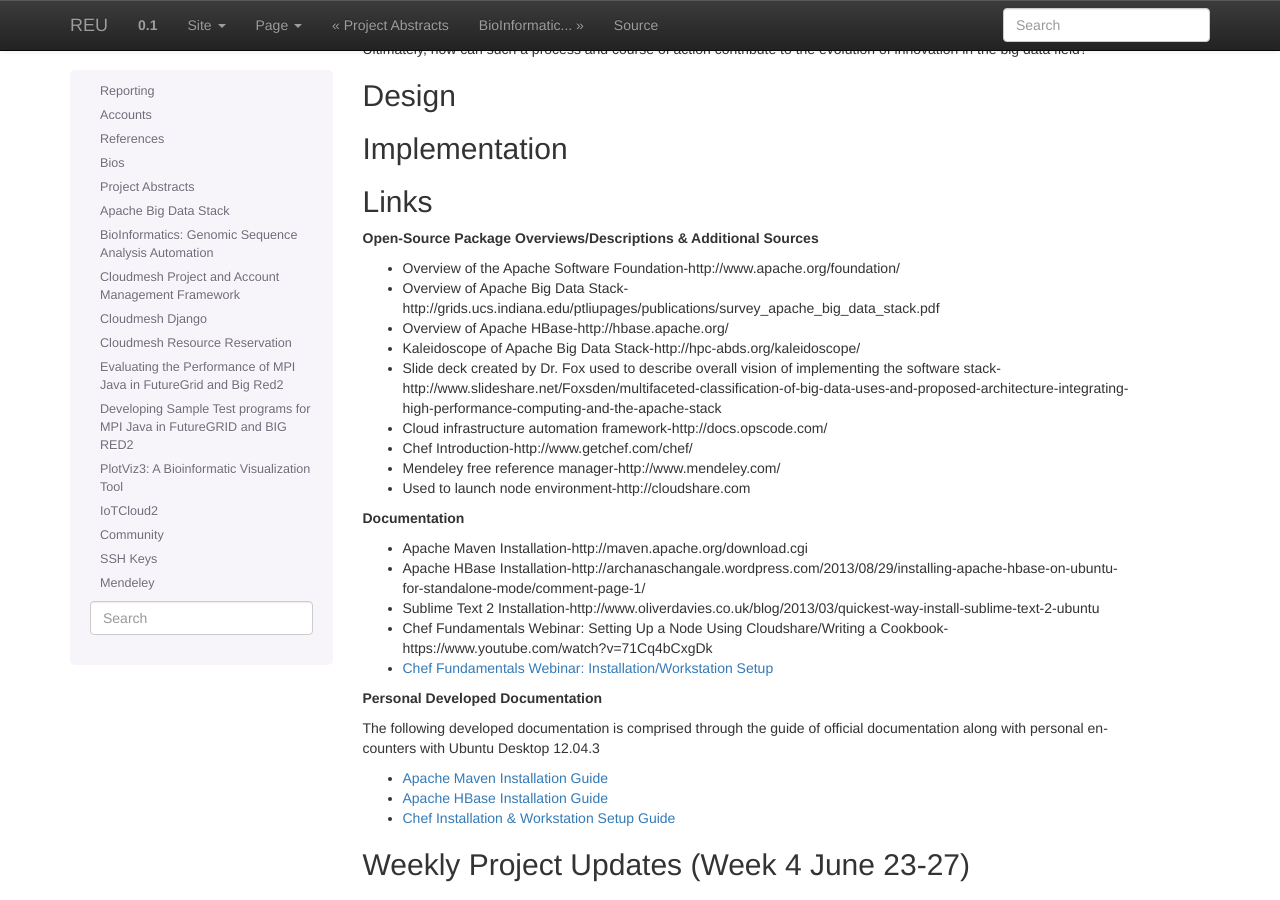
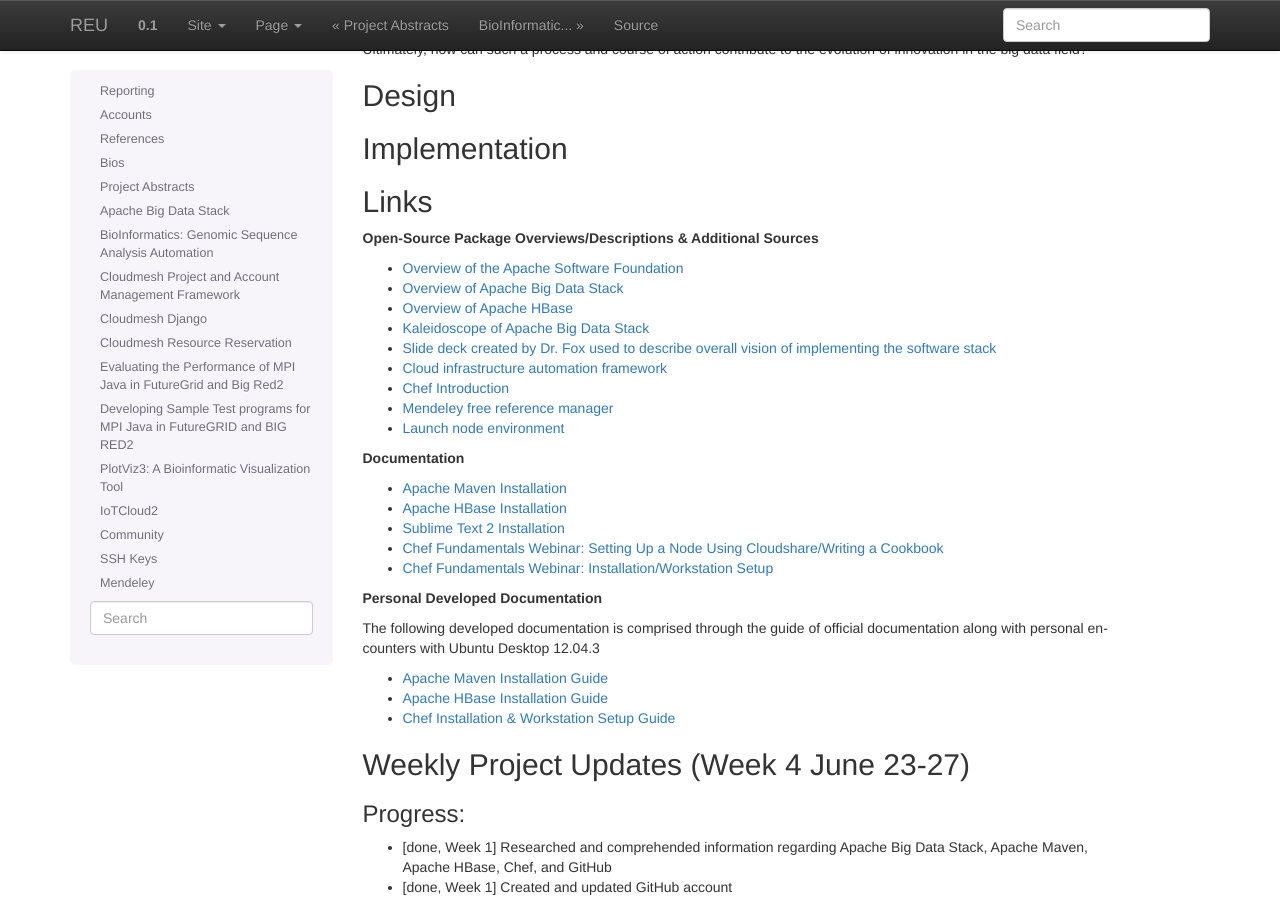
Before and after one commit to cloudmesh-project/reu-2014, a Sphinx documentation site: the page built from doc/source/projects/bigdata.rst, in a window 1280 px wide and 900 px high, scrolled down 477 px. Built offline with Sphinx 7.4.7, drawn with Linux system fonts in a browser that asks for light colours.

Commit message:
Updated links

```diff
--- a/doc/source/projects/bigdata.rst
+++ b/doc/source/projects/bigdata.rst
@@ -32,33 +32,33 @@
 ----------------------------------------------------------------------
 **Open-Source Package Overviews/Descriptions & Additional Sources**
 
-* Overview of the Apache Software Foundation-http://www.apache.org/foundation/
+* `Overview of the Apache Software Foundation <http://www.apache.org/foundation/>`_
 
-* Overview of Apache Big Data Stack-http://grids.ucs.indiana.edu/ptliupages/publications/survey_apache_big_data_stack.pdf
+* `Overview of Apache Big Data Stack <http://grids.ucs.indiana.edu/ptliupages/publications/survey_apache_big_data_stack.pdf>`_
 
-* Overview of Apache HBase-http://hbase.apache.org/
+* `Overview of Apache HBase <http://hbase.apache.org/>`_
 
-* Kaleidoscope of Apache Big Data Stack-http://hpc-abds.org/kaleidoscope/
+* `Kaleidoscope of Apache Big Data Stack <http://hpc-abds.org/kaleidoscope/>`_
 
-* Slide deck created by Dr. Fox used to describe overall vision of implementing the software stack-http://www.slideshare.net/Foxsden/multifaceted-classification-of-big-data-uses-and-proposed-architecture-integrating-high-performance-computing-and-the-apache-stack
+* `Slide deck created by Dr. Fox used to describe overall vision of implementing the software stack <http://www.slideshare.net/Foxsden/multifaceted-classification-of-big-data-uses-and-proposed-architecture-integrating-high-performance-computing-and-the-apache-stack>`_
 
-* Cloud infrastructure automation framework-http://docs.opscode.com/
+* `Cloud infrastructure automation framework <http://docs.opscode.com/>`_
 
-* Chef Introduction-http://www.getchef.com/chef/
+* `Chef Introduction <http://www.getchef.com/chef/>`_
 
-* Mendeley free reference manager-http://www.mendeley.com/
+* `Mendeley free reference manager <http://www.mendeley.com/>`_
 
-* Used to launch node environment-http://cloudshare.com
+* `Launch node environment <http://cloudshare.com>`_
 
 **Documentation**
 
-* Apache Maven Installation-http://maven.apache.org/download.cgi
+* `Apache Maven Installation <http://maven.apache.org/download.cgi>`_
 
-* Apache HBase Installation-http://archanaschangale.wordpress.com/2013/08/29/installing-apache-hbase-on-ubuntu-for-standalone-mode/comment-page-1/
+* `Apache HBase Installation <http://archanaschangale.wordpress.com/2013/08/29/installing-apache-hbase-on-ubuntu-for-standalone-mode/comment-page-1/>`_
 
-* Sublime Text 2 Installation-http://www.oliverdavies.co.uk/blog/2013/03/quickest-way-install-sublime-text-2-ubuntu
+* `Sublime Text 2 Installation <http://www.oliverdavies.co.uk/blog/2013/03/quickest-way-install-sublime-text-2-ubuntu>`_
 
-* Chef Fundamentals Webinar: Setting Up a Node Using Cloudshare/Writing a Cookbook-https://www.youtube.com/watch?v=71Cq4bCxgDk
+* `Chef Fundamentals Webinar: Setting Up a Node Using Cloudshare/Writing a Cookbook <https://www.youtube.com/watch?v=71Cq4bCxgDk>`_
 
 * `Chef Fundamentals Webinar: Installation/Workstation Setup <https://www.youtube.com/watch?v=r3mN2M9n51Y>`_
 
```
